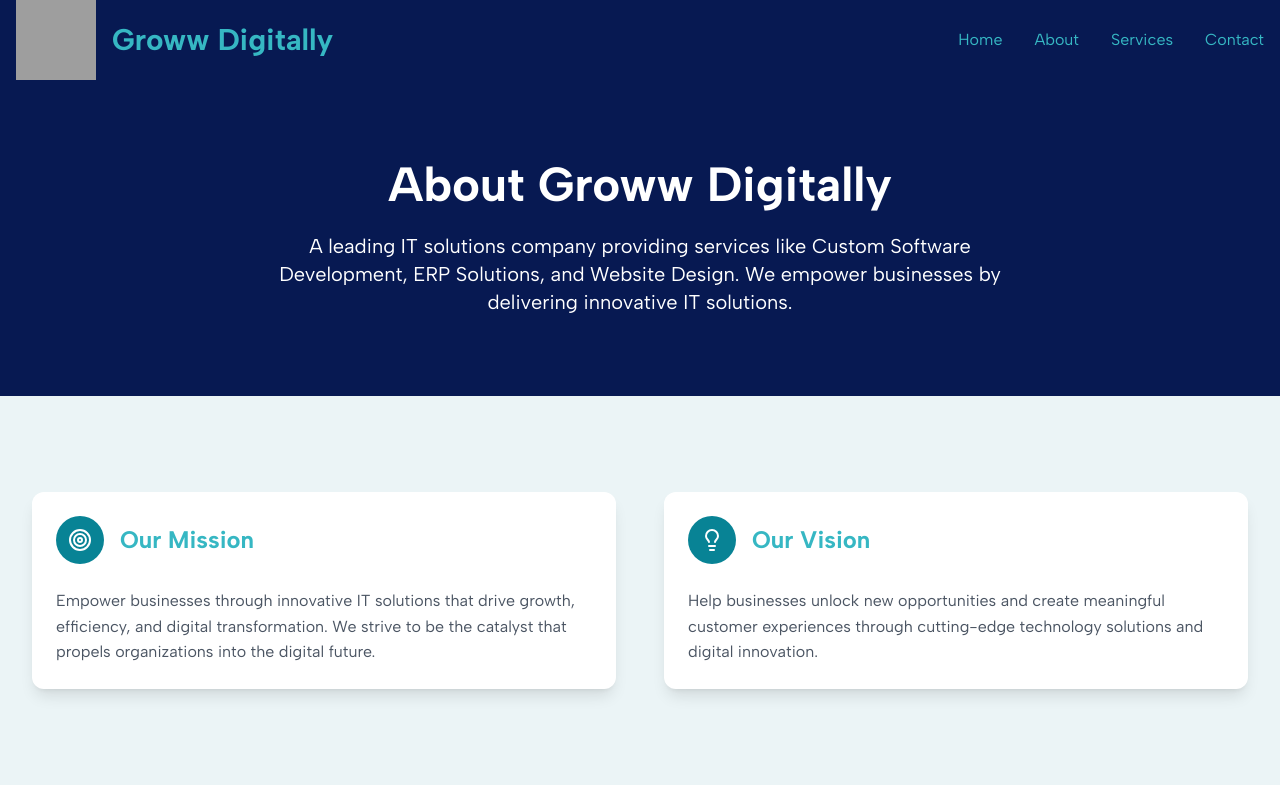
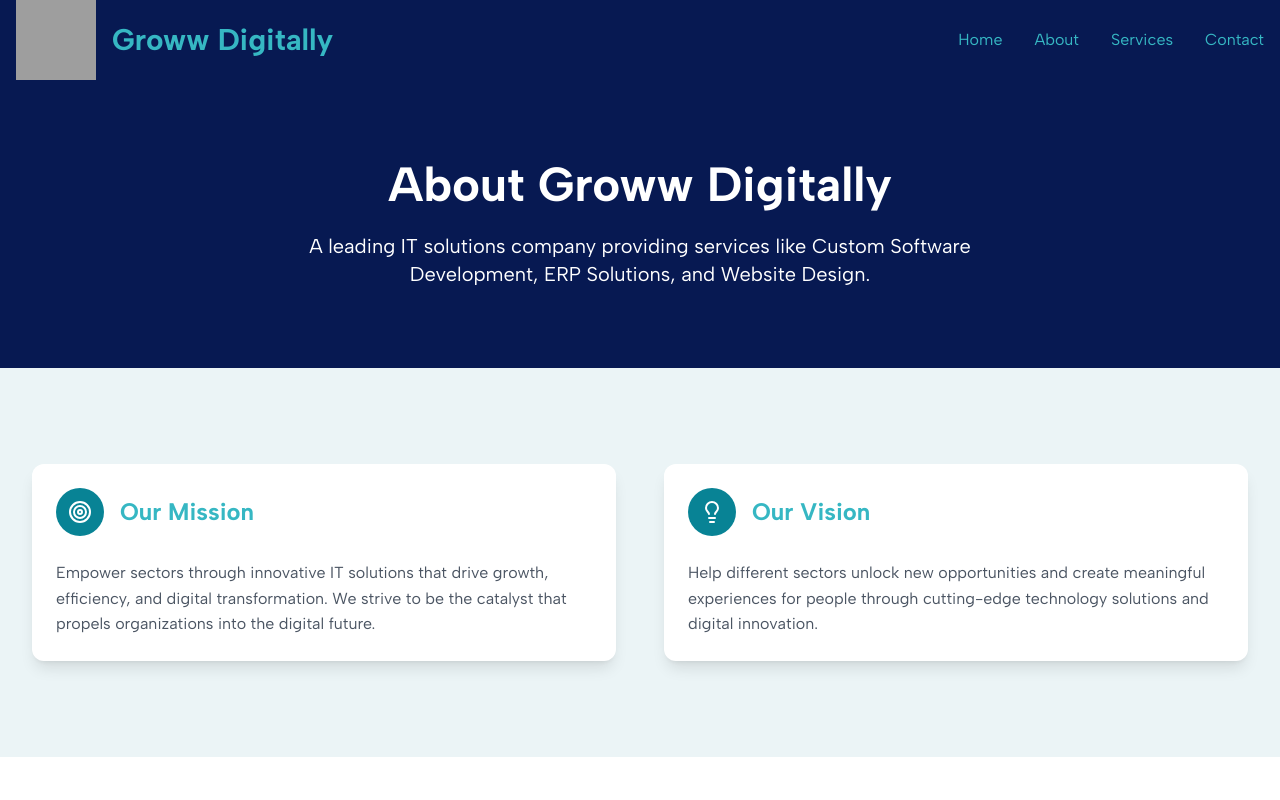
Before and after one commit to adnan3112/sb1-bnwzcj, a React (Vite) app: page /about in a window 1280 px wide. Shown: the top 800 px of the page. Built offline with nearby package versions, Linux system fonts and the light colour scheme; grey boxes are pictures that could not be loaded.

Commit message:
Updated About

```diff
--- a/src/pages/About.tsx
+++ b/src/pages/About.tsx
@@ -11,7 +11,7 @@ const About = () => {
           </h1>
           <p className="text-xl max-w-3xl mx-auto text-center" data-aos="fade-up" data-aos-delay="100">
             A leading IT solutions company providing services like Custom Software Development,
-            ERP Solutions, and Website Design. We empower businesses by delivering innovative IT solutions.
+            ERP Solutions, and Website Design.
           </p>
         </div>
       </section>
@@ -28,7 +28,7 @@ const About = () => {
                 <h2 className="text-2xl font-bold ml-4">Our Mission</h2>
               </div>
               <p className="text-gray-600">
-                Empower businesses through innovative IT solutions that drive growth,
+                Empower sectors through innovative IT solutions that drive growth,
                 efficiency, and digital transformation. We strive to be the catalyst
                 that propels organizations into the digital future.
               </p>
@@ -42,8 +42,7 @@ const About = () => {
                 <h2 className="text-2xl font-bold ml-4">Our Vision</h2>
               </div>
               <p className="text-gray-600">
-                Help businesses unlock new opportunities and create meaningful customer
-                experiences through cutting-edge technology solutions and digital innovation.
+                Help different sectors unlock new opportunities and create meaningful experiences for people through cutting-edge technology solutions and digital innovation.
               </p>
             </div>
           </div>
```
